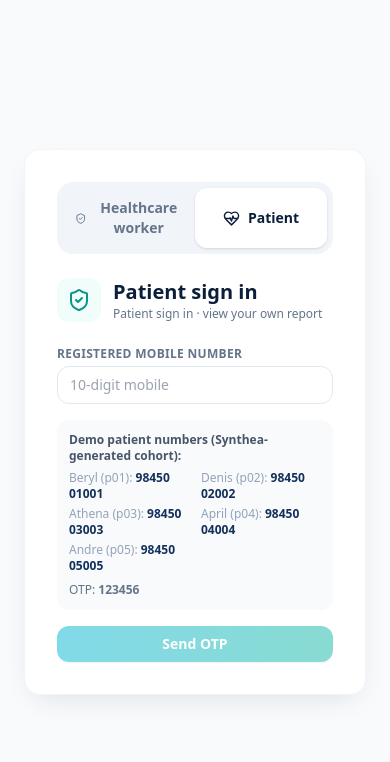
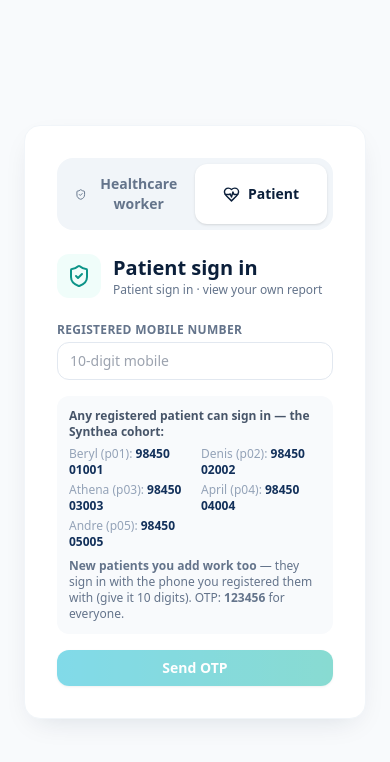
Before and after one commit to mnyashas/DistoHelp, a React (Vite) app in the folder frontend/: page /login in a window 390 px wide. Both pictures are taken after a click on the button "Patient". Shown: the top 762 px of the page. Built offline with nearby package versions, Linux system fonts and the light colour scheme.

Commit message:
login hint: any registered patient ( incl. user-added) can sign in with their phone

```diff
--- a/frontend/src/pages/Login.jsx
+++ b/frontend/src/pages/Login.jsx
@@ -136,13 +136,13 @@ export default function Login() {
                       value={mobile} onChange={(e) => setMobile(e.target.value.replace(/\D/g, '').slice(0, 10))} required />
                   </div>
                   <div className="rounded-xl bg-slate-50 p-3 text-xs text-slate-500">
-                    <p className="mb-1.5 font-semibold text-slate-600">Demo patient numbers (Synthea-generated cohort):</p>
+                    <p className="mb-1.5 font-semibold text-slate-600">Any registered patient can sign in — the Synthea cohort:</p>
                     <div className="grid grid-cols-2 gap-x-3 gap-y-1">
                       {PATIENT_HINTS.map(([name, num]) => (
                         <p key={num}><span className="text-slate-400">{name}:</span> <b className="text-navy-800">{num}</b></p>
                       ))}
                     </div>
-                    <p className="mt-2">OTP: <b>123456</b></p>
+                    <p className="mt-2"><b>New patients you add work too</b> — they sign in with the phone you registered them with (give it 10 digits). OTP: <b>123456</b> for everyone.</p>
                   </div>
                 </>
               )}
```
